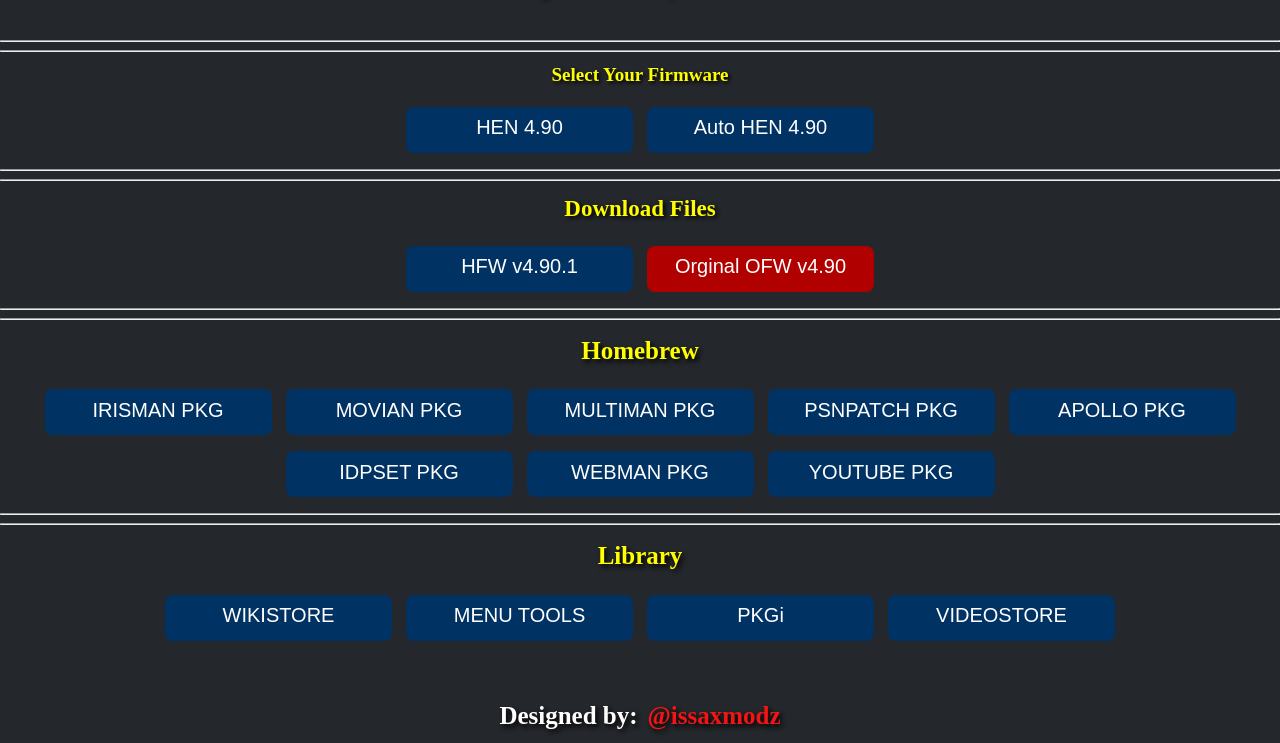
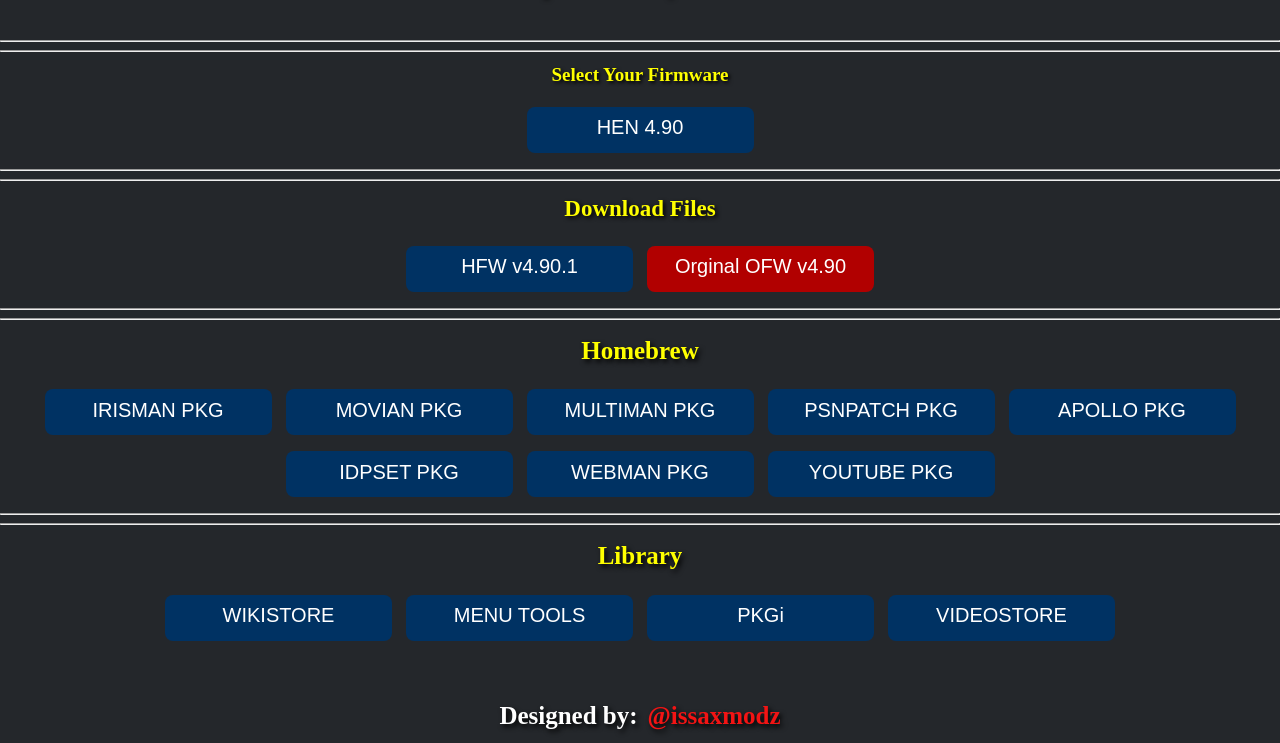
Before and after one commit to issaxmodz/me, a plain HTML site: page index.html in a window 1280 px wide. Shown: the part 48-791 px from the top of the page. Drawn offline with Linux system fonts and the light colour scheme.

Commit message:
index.html

```diff
--- a/index.html
+++ b/index.html
@@ -10,7 +10,6 @@
 <div id="main-section">
 <h1 style="font-size:19px;color:yellow;">Select Your Firmware</h1>
 <a href="ps3-990.html"><button class="btn" onmouseover="msgs.innerHTML='Issa x MoDz Host for Firmware HEN 4.90'" onmouseout="msgs.innerHTML='PS3 Exploit Host by Issa x MoDz'">HEN 4.90</button></a>
-<a href="autohen490.html"><button class="btn" onmouseover="msgs.innerHTML='Issa x MoDz Host for Firmware Auto HEN 4.90'" onmouseout="msgs.innerHTML='PS3 Exploit Host by Issa x MoDz'">Auto HEN 4.90</button></a>
 <hr><hr>
 <h1 style="font-size:23px;color:yellow;">Download Files</h1>
 <a href="https://www.mediafire.com/file/74w41vyvjz5hxia/HFW_4.90.1.rar/file"><button class="btn" onmouseover="msgs.innerHTML='Issa x MoDz Host for Firmware HFW v4.90.1'" onmouseout="msgs.innerHTML='PS3 Exploit Host by Issa x MoDz'">HFW v4.90.1</button></a>
```
